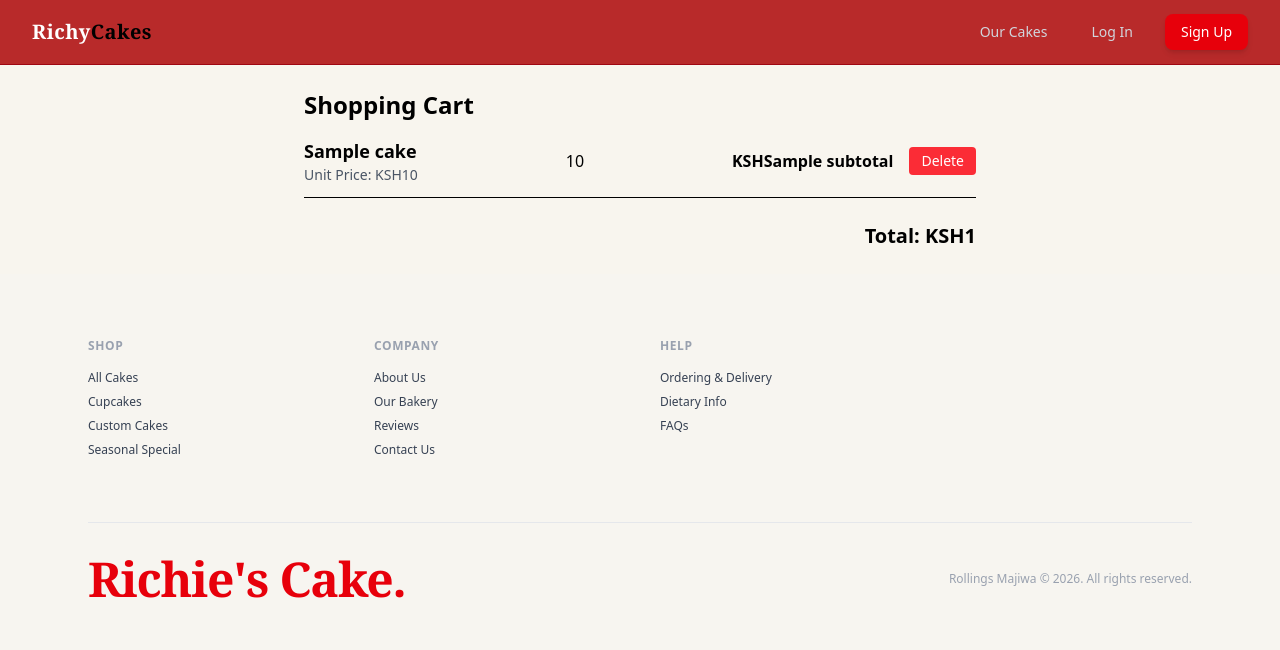
After one commit to rollingsmajiwa/Richy_Cake, a Django app: template templates/cart_detail.html in a window 1280 px wide. The commit adds this page. Shown: the top 650 px of the page. Run offline with Django 3.2, Linux system fonts and the light colour scheme; the template is opened without the code that fills it: most values are stand-ins (such as "Sample title", 1, 10 or a date in 2020).

Commit message:
Feat: create cart model, cart file, view and urls

```diff
--- a/richy_cake_app/urls.py
+++ b/richy_cake_app/urls.py
@@ -9,7 +9,11 @@ urlpatterns = [
     path("cake/", views.cake_page, name="cake_page"),
     path("add_cake/", views.add_cake, name="add_cake"),
     path("cake_details/<int:pk>/", views.cake_details, name="cake_details"),
-    path("logout/", auth_views.LogoutView.as_view(), name="logout")
+    path("logout/", auth_views.LogoutView.as_view(), name="logout"),
+
+    path('cart/', views.cart_detail, name='cart_detail'),
+    path('cart/add/<int:cake_id>/', views.add_to_cart, name='add_to_cart'),
+    path('cart/delete/<int:item_id>/', views.delete_from_cart, name='delete_from_cart'),
 
 
 ]
--- a/templates/base.html
+++ b/templates/base.html
@@ -54,13 +54,15 @@
           <span class="text-sm font-medium text-gray-300 hidden sm:inline">
             Welcome, <span class="text-red-400 font-semibold">{{ user.username }}</span>
           </span>
-
+          <a href="{% url 'index_page' %}" class="px-3 py-2 text-sm font-medium text-gray-300 hover:text-white hover:bg-gray-800 rounded-md transition">
+            Home
+          </a>
 
           <a href="{% url 'cake_page' %}" class="px-3 py-2 text-sm font-medium text-gray-300 hover:text-white hover:bg-gray-800 rounded-md transition">
             Our Cakes
           </a>
 
-          <a href="{% url 'add_cake' %}" class="px-4 py-2 text-sm font-medium text-gray-300 hover:text-red-400 transition">
+          <a href="{% url 'add_cake' %}" class="px-3 py-2 text-sm font-medium text-gray-300 hover:text-white hover:bg-gray-800 rounded-md transition">
             Admin
           </a>
           <form method="post" action="{% url 'logout' %}" class="inline">
--- a/templates/cake_details.html
+++ b/templates/cake_details.html
@@ -34,7 +34,7 @@
       </div>
 
       <div class="mt-8 flex gap-4">
-        <a href="#" class="flex-1 text-center bg-red-600 hover:bg-red-700 text-white font-semibold py-3 px-6 rounded-lg transition shadow-md">
+        <a href="{% url 'add_to_cart' cake.id %}" class="flex-1 text-center bg-red-600 hover:bg-red-700 text-white font-semibold py-3 px-6 rounded-lg transition shadow-md">
           Order Now
         </a>
       </div>
--- /dev/null
+++ b/templates/cart_detail.html
@@ -0,0 +1,41 @@
+{% extends 'base.html' %}
+
+{% block content %}
+<div class="container mx-auto max-w-2xl py-6">
+  <h2 class="text-2xl font-bold mb-4">Shopping Cart</h2>
+
+  {% if cart_items %}
+    <div class="space-y-4">
+      {% for item in cart_items %}
+        <div class="flex items-center justify-between border-b pb-3">
+          <div>
+            <h3 class="font-semibold text-lg">{{ item.cake.name }}</h3>
+            <p class="text-sm text-gray-600">Unit Price: KSH{{ item.cake.price }}</p>
+          </div>
+
+
+
+
+            <span class="px-2">{{ item.quantity }}</span>
+
+
+
+          <div class="flex items-center gap-4">
+            <span class="font-bold">KSH{{ item.subtotal }}</span>
+            <a href="{% url 'delete_from_cart' item.id %}" class="bg-red-500 text-white px-3 py-1 rounded text-sm hover:bg-red-600">
+              Delete
+            </a>
+          </div>
+        </div>
+      {% endfor %}
+    </div>
+
+    <div class="mt-6 text-right">
+      <h3 class="text-xl font-bold">Total: KSH{{ total_price }}</h3>
+    </div>
+  {% else %}
+    <p class="text-gray-600">Your cart is empty.</p>
+    <a href="{% url 'cake_page' %}" class="inline-block mt-4 text-blue-600 underline">Browse Cakes</a>
+  {% endif %}
+</div>
+{% endblock %}
```
Also changed, not shown: richy_cake_app/models.py (+13 -0 lines), richy_cake_app/views.py (+42 -2 lines), templates/login.html (+11 -0 lines), richy_cake_app/migrations/0002_cart.py (added).
